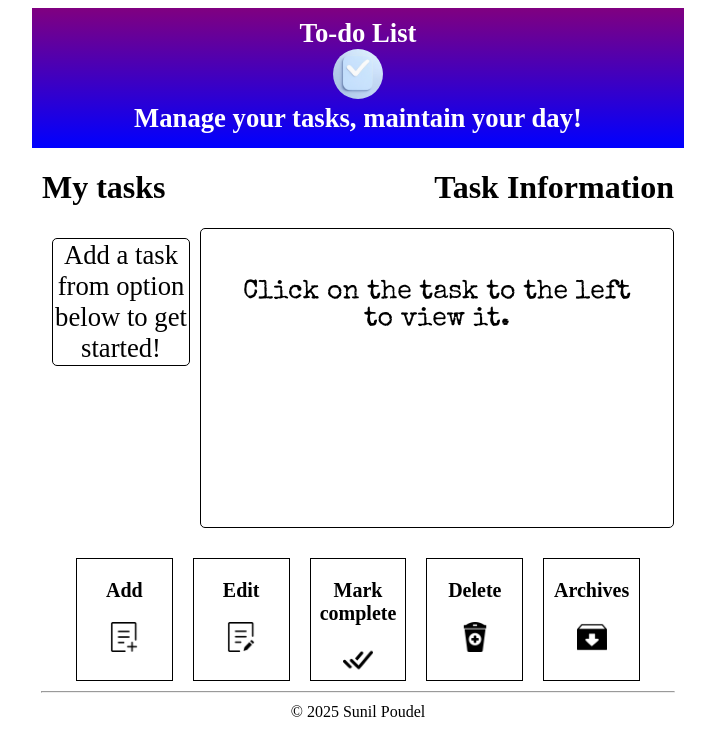
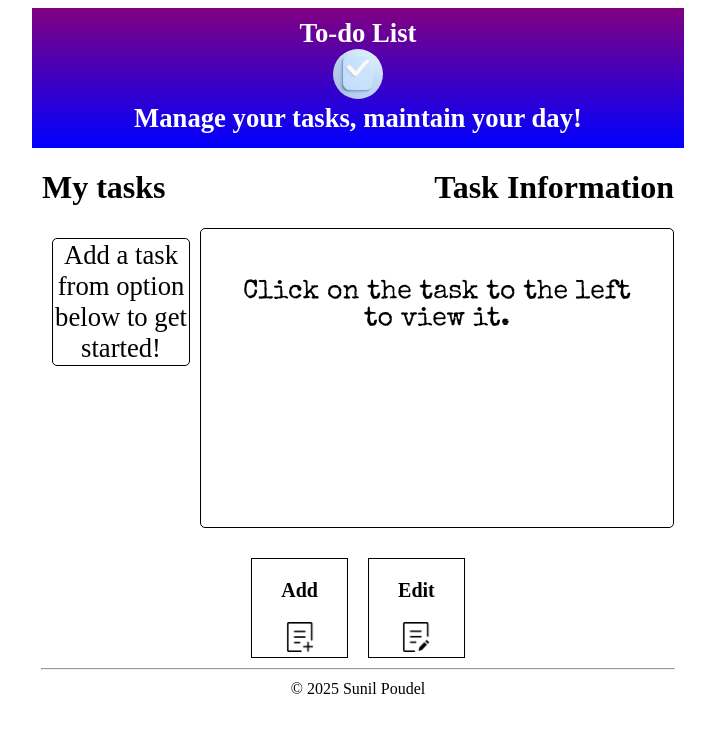
Before and after one commit to sunil-poudel/to-do-list, an Angular app: page / in a window 1280 px wide. Shown: the top 756 px of the page, without its empty margins (282-997 px from the left). Built offline with nearby package versions, Linux system fonts and the light colour scheme; a web font is replaced by a local one.

Commit message:
cleanup menu

```diff
--- a/src/app/menu/menu.html
+++ b/src/app/menu/menu.html
@@ -1,5 +1,5 @@
 <div id="menu_div">
-  @if(!getArchivedStatus()){
+<!--  @if(!getArchivedStatus()){-->
     <div class="menu" (click)="onClickAdd()">
       <p>Add</p>
       <img src="assets/text-document-add-icon.png" alt="add notes"/>
@@ -8,32 +8,6 @@
       <p>Edit</p>
       <img src="assets/edit-document-icon.png" alt="edit notes"/>
     </div>
-    <div class="menu" (click)="onClickMarkComplete()">
-      <p>Mark complete</p>
-      <img src="assets/double-tick-icon.png" alt="mark complete"/>
-    </div>
-  } @else if(getArchivedStatus()){
-    <div class="menu" (click)="onClickMarkIncomplete()">
-      <p>Mark incomplete</p>
-      <img src="assets/delete-file-icon.png" alt="mark incomplete"/>
-    </div>
-  }
-
-  @if(!getArchivedStatus()){
-    <div class="menu" (click)="onClickDelete()">
-      <p>Delete</p>
-      <img src="assets/hospital-trash-can-icon.png" alt="delete"/>
-    </div>
-    <div class="menu" (click)="onClickArchives()">
-      <p>Archives</p>
-      <img src="assets/archive-files-icon.png" alt="archives"/>
-    </div>
-  } @else{
-    <div class="menu" (click)="onClickBack()">
-      <p>Back to tasks</p>
-      <img src="assets/back-logo.png" alt="back logo"/>
-    </div>
-  }
 </div>
 @if(displayFlag){
   <app-new-task (displayFlag) = getDisplayFlag($event) (submittedTask)="getSubmittedTask($event)"></app-new-task>
--- a/src/app/menu/menu.ts
+++ b/src/app/menu/menu.ts
@@ -28,19 +28,6 @@ export class Menu {
     this.isEdit = false;
   }
 
-  onClickArchives(){
-    this.tasksServices.setArchived(true);
-  }
-
-  onClickDelete(){
-    this.getCurrentIndex();
-    if(this.currentIndex != undefined){
-      this.tasksServices.deleteTask(this.currentIndex);
-      // console.log("deleted task with id: "+this.currentIndex);
-      // console.log("remaining tasks:\n "+ this.tasksServices.getTasks().length);
-    }
-  }
-
   onClickEdit(){
     if(this.getCurrentTask()) {
       this.editDisplayFlag = true;
@@ -50,19 +37,6 @@ export class Menu {
     } else{
       this.isEdit = false;
       this.isSave = false;
-    }
-  }
-
-  onClickMarkComplete(){
-    const id = this.tasksServices.getCurrentTask();
-    if(id){
-      this.tasksServices.archiveTask(id);
-    }
-  }
-  onClickMarkIncomplete(){
-    const id = this.tasksServices.getCurrentTask();
-    if(id){
-      this.tasksServices.markTaskIncomplete(id);
     }
   }
 
@@ -97,10 +71,4 @@ export class Menu {
     this.submittedTaskToApp.emit({taskData:this.submittedTask, isSave:this.isSave, isEdit: this.isEdit});
   }
 
-  getArchivedStatus(){
-    return this.tasksServices.getArchivedStatus();
-  }
-  onClickBack(){
-    this.tasksServices.flipArchived();
-  }
 }
```
